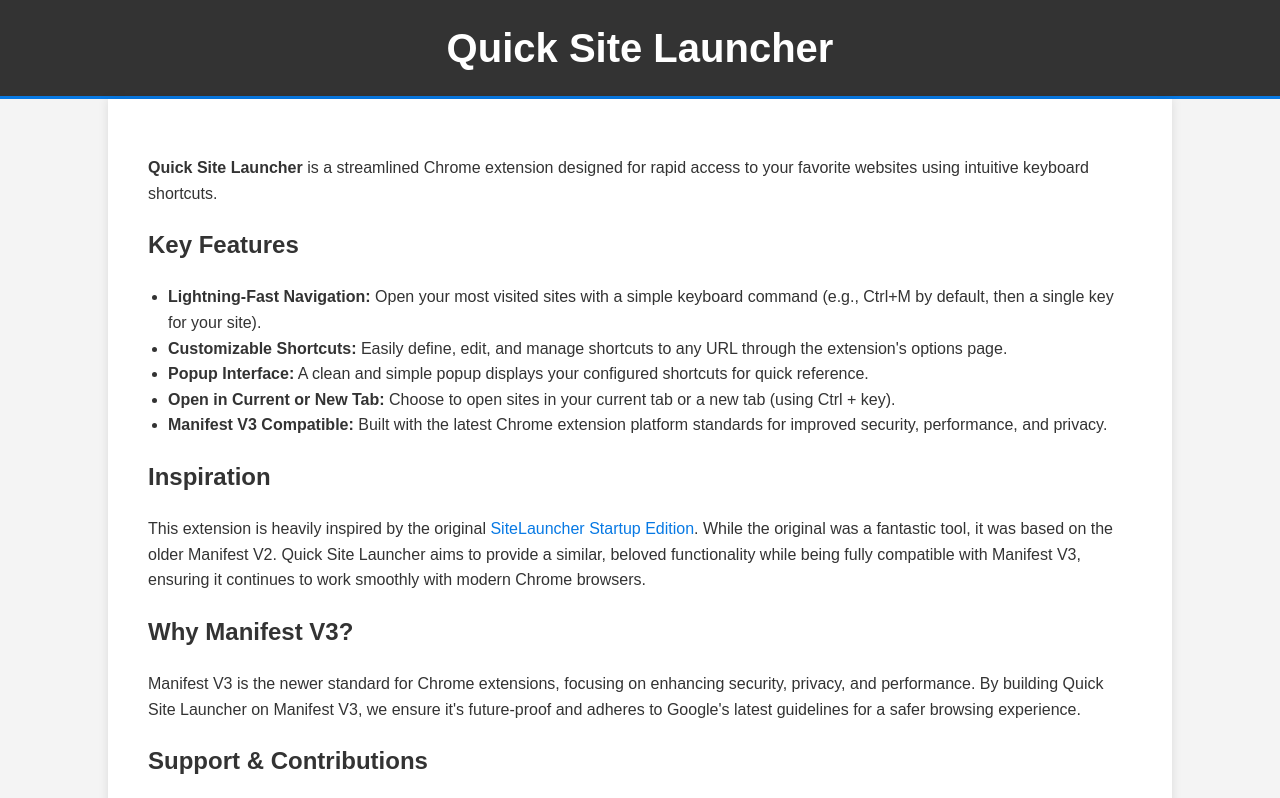
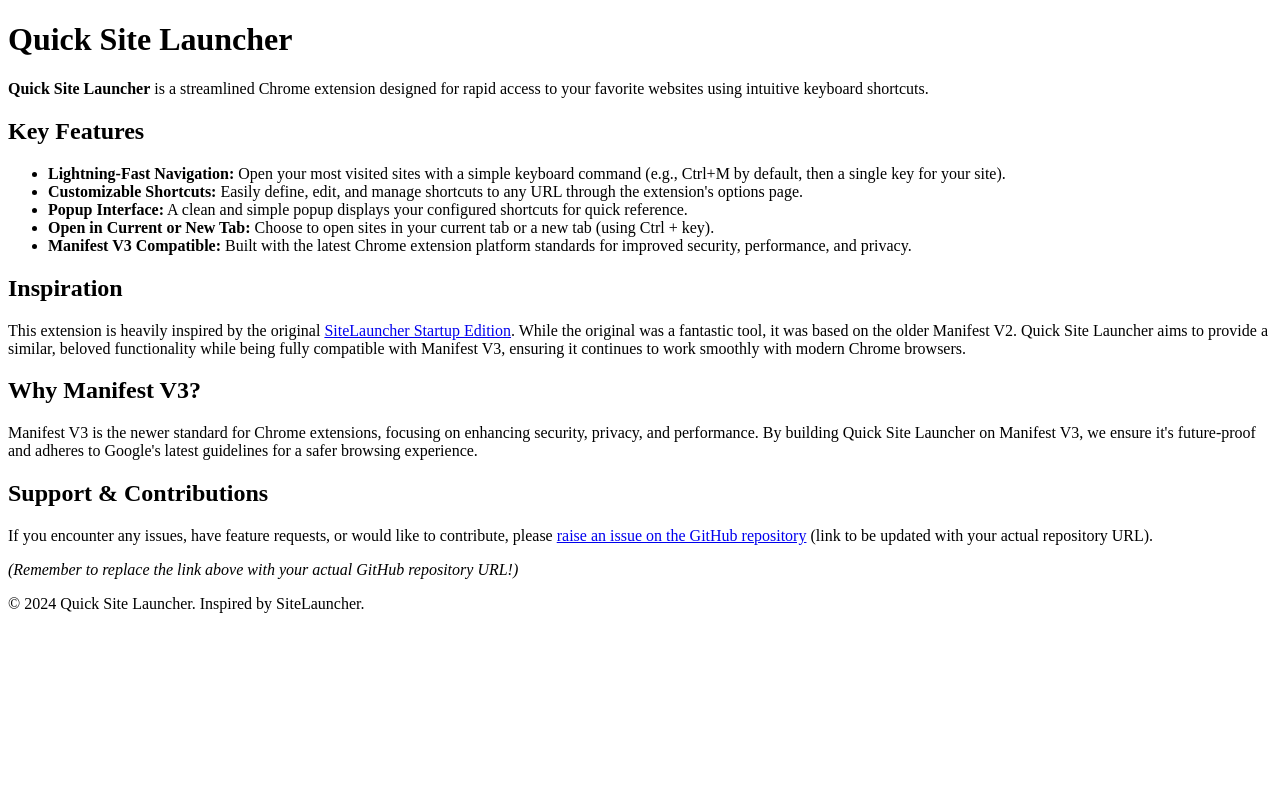
Before and after one commit to geosword/quicksitelauncher, a browser extension: page index.html in a window 1280 px wide. Shown: the top 798 px of the page. Drawn offline with Linux system fonts and the light colour scheme.

Commit message:
GH pages

```diff
--- a/index.html
+++ b/index.html
@@ -4,59 +4,6 @@
     <meta charset="UTF-8">
     <meta name="viewport" content="width=device-width, initial-scale=1.0">
     <title>Quick Site Launcher - Chrome Extension</title>
-    <style>
-        body {
-            font-family: sans-serif;
-            line-height: 1.6;
-            margin: 0;
-            padding: 0;
-            background-color: #f4f4f4;
-            color: #333;
-        }
-        .container {
-            width: 80%;
-            margin: auto;
-            overflow: hidden;
-            padding: 20px;
-            background-color: #fff;
-            box-shadow: 0 0 10px rgba(0,0,0,0.1);
-        }
-        header {
-            background: #333;
-            color: #fff;
-            padding: 1rem 0;
-            text-align: center;
-            border-bottom: #0779e4 3px solid;
-        }
-        header h1 {
-            margin: 0;
-            font-size: 2.5rem;
-        }
-        .content {
-            padding: 20px;
-        }
-        .content h2 {
-            color: #333;
-        }
-        .content ul {
-            list-style: disc;
-            padding-left: 20px;
-        }
-        .content a {
-            color: #0779e4;
-            text-decoration: none;
-        }
-        .content a:hover {
-            text-decoration: underline;
-        }
-        footer {
-            text-align: center;
-            padding: 20px;
-            background: #333;
-            color: #fff;
-            margin-top: 20px;
-        }
-    </style>
 </head>
 <body>
     <header>
@@ -83,7 +30,7 @@
             <p>Manifest V3 is the newer standard for Chrome extensions, focusing on enhancing security, privacy, and performance. By building Quick Site Launcher on Manifest V3, we ensure it's future-proof and adheres to Google's latest guidelines for a safer browsing experience.</p>
 
             <h2>Support & Contributions</h2>
-            <p>If you encounter any issues, have feature requests, or would like to contribute, please <a href="#" id="repo-link">raise an issue on the GitHub repository</a> (link to be updated with your actual repository URL).</p>
+            <p>If you encounter any issues, have feature requests, or would like to contribute, please <a href="https://github.com/geosword/quicksitelauncher/issues" id="repo-link">raise an issue on the GitHub repository</a> (link to be updated with your actual repository URL).</p>
             <p><em>(Remember to replace the link above with your actual GitHub repository URL!)</em></p>
 
         </div>
```
